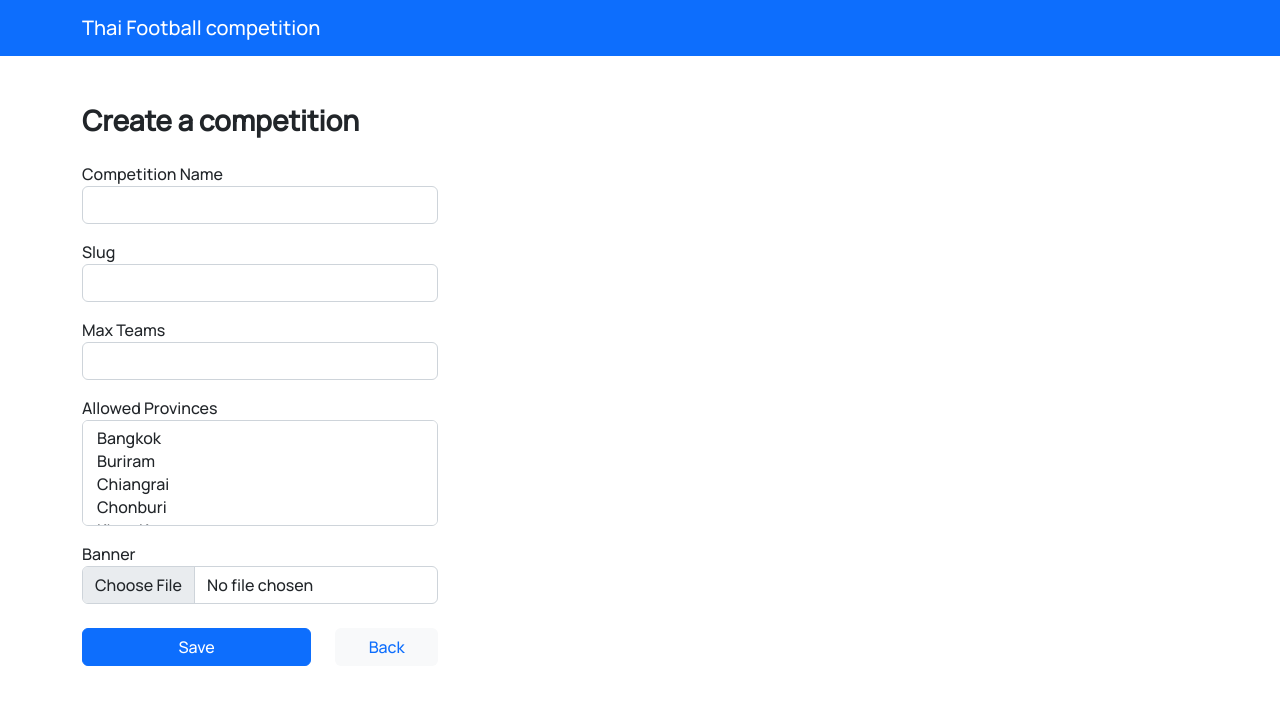
After one commit to Foxfy/wolrdskillfinal, a PHP site: page /competition-create.php in a window 1280 px wide. The commit adds this page. Shown: the top 713 px of the page. Run offline with PHP 8.4, Linux system fonts and the light colour scheme; data comes from the database, SQL or seed files in the repository; both versions use the stored data as it was after the commit.

Commit message:
Add files via upload

```diff
--- /dev/null
+++ b/05062567loginregister306/competition-create.php
@@ -0,0 +1,158 @@
+<?php
+ session_start();
+ include_once('connect.php');
+?>
+<!DOCTYPE html>
+<html lang="en">
+  <head>
+    <meta charset="UTF-8" />
+    <meta
+      name="viewport"
+      content="width=device-width, user-scalable=no, initial-scale=1.0, maximum-scale=1.0, minimum-scale=1.0"
+    />
+    <meta http-equiv="X-UA-Compatible" content="ie=edge" />
+    <title>Create Competition - Thai Football Tournament</title>
+    <script
+      type="module"
+      crossorigin
+      src="js/bootstrap.esm.js"
+    ></script>
+    <link rel="stylesheet" href="css/bootstrap.css" />
+    <link rel="stylesheet" href="css/styles.css">
+  </head>
+  <body>
+    <nav class="navbar navbar-expand-lg navbar-dark bg-primary">
+      <div class="container">
+        <a class="navbar-brand" href="competitionlist.php"
+          >Thai Football competition</a
+        >
+      </div>
+    </nav>
+
+    <main class="container py-5">
+      <header class="mb-4 d-flex align-items-center justify-content-between">
+        <h3 class="mb-0">Create a competition</h3>
+      </header>
+      <?php
+        if(isset($_SESSION['alert'])){
+      ?>
+        <div class="text-alert">
+          <p style="color: #FF0000;"><?=$_SESSION['alert']['msg']?></p>
+        </div>
+      <?php
+        unset($_SESSION['alert']);
+        }
+      ?>
+
+      <section class="form">
+        <div class="row">
+          <div class="col-md-4">
+            <form action="insert.php" method="post" enctype="multipart/form-data">
+              <div class="col-12">
+                <div class="mb-3">
+                  <label for="name">Competition Name</label>
+                  <input
+                    type="text"
+                    class="form-control"
+                    id="name"
+                    name="name"
+                    value="<?=$_SESSION['post']['name']??''?>"
+                  />
+                </div>
+              </div>
+              <div class="row">
+                <div class="col-12">
+                  <div class="mb-3">
+                    <label for="slug">Slug</label>
+                    <input
+                      type="text"
+                      class="form-control"
+                      id="slug"
+                      name="slug"
+                      value="<?=$_SESSION['post']['slug']??''?>"
+                    />
+                  </div>
+                </div>
+              </div>
+              <div class="row">
+                <div class="col-12">
+                  <div class="mb-3">
+                    <label for="max_teams">Max Teams</label>
+                    <input
+                      type="number"
+                      class="form-control"
+                      id="max_teams"
+                      name="max_teams"
+                      value="<?=$_SESSION['post']['max_teams']??''?>"
+                      min="2"
+                    />
+                  </div>
+                </div>
+              </div>
+              <div class="row">
+                <div class="col-12">
+                  <div class="mb-3">
+                    <label for="allowed_Provinces">Allowed Provinces</label>
+                    <select
+                      multiple
+                      name="allowed_provinces[]"
+                      id="allowed_provinces"
+                      class="form-control"
+                    >
+                    <?php
+                      $sql = "SELECT * FROM provinces";
+                      $result = $conn->query($sql);
+                      while($row = mysqli_fetch_array($result)){
+                        if(in_array($row['id'],$_SESSION['post']['allowed_provinces']??[]))
+                        {
+                          $selected = 'selected';
+                        }else{
+                          $selected = '';
+                        }
+                    ?>
+                      <option value="<?=$row['id']?>" <?=$selected?>>
+                        <?=$row['name']?>
+                      </option>
+                    <?php
+                      }
+                    ?>
+                    </select>
+                  </div>
+                </div>
+              </div>
+              <div class="row">
+                <div class="col-12">
+                  <div class="mb-3">
+                    <label for="banner">Banner</label>
+                    <input
+                      type="file"
+                      class="form-control"
+                      id="banner"
+                      name="banner"
+                      value=""
+                    />
+                  </div>
+                </div>
+              </div>
+              <div class="row mt-2">
+                <div class="col-8">
+                  <button class="btn btn-primary w-100" type="submit">
+                    Save
+                  </button>
+                </div>
+                <div class="col-4">
+                  <a
+                    href="competitionlist.php"
+                    class="btn bg-light text-primary w-100"
+                    type="submit"
+                    >Back</a
+                  >
+                </div>
+              </div>
+            </form>
+          </div>
+        </div>
+      </section>
+    </main>
+  </body>
+</html>
--- a/05062567loginregister306/competition-detail.php
+++ b/05062567loginregister306/competition-detail.php
@@ -27,7 +27,7 @@
 
   <nav class="navbar navbar-expand-lg navbar-dark bg-primary">
     <div class="container">
-      <a class="navbar-brand" href="competition-index.html">Thai Football competition</a>
+      <a class="navbar-brand" href="competitionlist.php">Thai Football competition</a>
     </div>
   </nav>
 
@@ -73,7 +73,7 @@
       </header>
       <div class="row justify-content-center">
 		<?php
-			$sql = "SELECT * FROM allowed_provinces AS ap INNER JOIN provinces AS p ON ap.competitions_id = p.id WHERE ap.competitions_id = ".$competition['id'];
+			$sql = "SELECT * FROM allowed_provinces AS ap INNER JOIN provinces AS p ON ap.provinces_id = p.id WHERE ap.competitions_id = ".$competition['id'];
 			$result = $conn->query($sql);
 			while($row = mysqli_fetch_array($result)){
 		?>
--- a/05062567loginregister306/competitionlist.php
+++ b/05062567loginregister306/competitionlist.php
@@ -23,7 +23,7 @@
   <body>
     <nav class="navbar navbar-expand-lg navbar-dark bg-primary">
       <div class="container">
-        <a class="navbar-brand" href="competition-index.html"
+        <a class="navbar-brand" href="competitionlist.php"
           >Thai Football competition</a
         >
       </div>
@@ -32,7 +32,7 @@
     <main class="container py-5">
       <header class="mb-4 d-flex align-items-center justify-content-between">
         <h3 class="mb-0">Competition List</h3>
-        <a class="btn btn-outline-primary" href="competition-create.html">Create a competition</a>
+        <a class="btn btn-outline-primary" href="competition-create.php">Create a competition</a>
       </header>
 
       <section class="competition-list">
--- a/05062567loginregister306/css/styles.css
+++ b/05062567loginregister306/css/styles.css
@@ -10,6 +10,7 @@
 	font-family: myfont;
 }
 
+/* login&register design start */
 .margin_form{
 	display: flex;
 	flex-direction:column;
@@ -23,7 +24,7 @@
 	}
 	form{
 		width: 60%;
-/*		ตกแต่งปุ่มและตัวลิ้ง*/
+/*		button design&link*/
 		.f-button{
 			margin-top: 20px;
 			input{
@@ -39,3 +40,4 @@
 		}
 	}
 }
+/* login&register design end */
--- a/05062567loginregister306/index.php
+++ b/05062567loginregister306/index.php
@@ -41,7 +41,7 @@
 					</div>
 					<div class="row f-button">
 						<input type="submit" class="btn form-control" value="Login">
-						<a href="register.php" class="btn">Sign up</a>
+						<a href="register.php" class="btn1">Sign up</a>
 					</div>
 				</form>
 			</div>
```
Also changed, not shown: 05062567loginregister306/football2.sql (added, +205 -0 lines), 05062567loginregister306/insert.php (added, +40 -0 lines), 05062567loginregister306/images/Food004.gif (added), 05062567loginregister306/images/Hold07.gif (added), 05062567loginregister306/images/Hold16.gif (added), 05062567loginregister306/images/Hold17.gif (added).
